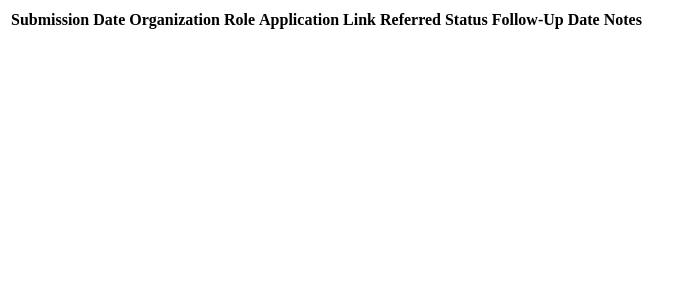
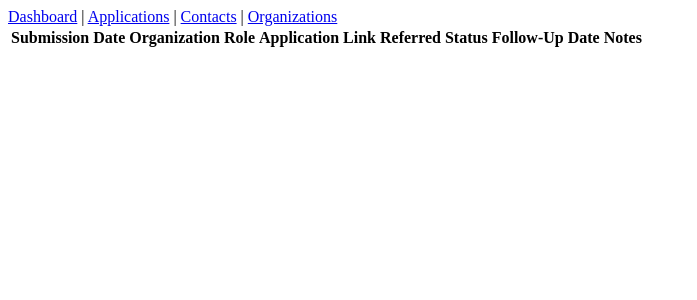
Before and after one commit to dmehta94/job-campaign-tracker, a Flask app: page /applications in a window 1280 px wide. Shown: the top 300 px of the page, without its empty margins (0-697 px from the left). Run offline with Flask 3, Linux system fonts and the light colour scheme; data that the repository does not hold is empty.

Commit message:
feat(base): add navigation bar to the base template

```diff
--- a/app/templates/base.html
+++ b/app/templates/base.html
@@ -8,6 +8,12 @@
 </head>
 
 <body>
+    <nav>
+        <a href="{{ url_for('dashboard.index') }}">Dashboard</a> | <a
+            href="{{ url_for('applications.list_applications') }}">Applications</a> | <a
+            href="{{ url_for('contacts.list_contacts') }}">Contacts</a> | <a
+            href="{{ url_for('orgs.list_orgs') }}">Organizations</a>
+    </nav>
     {% block content%} {% endblock %}
 </body>
 
```
